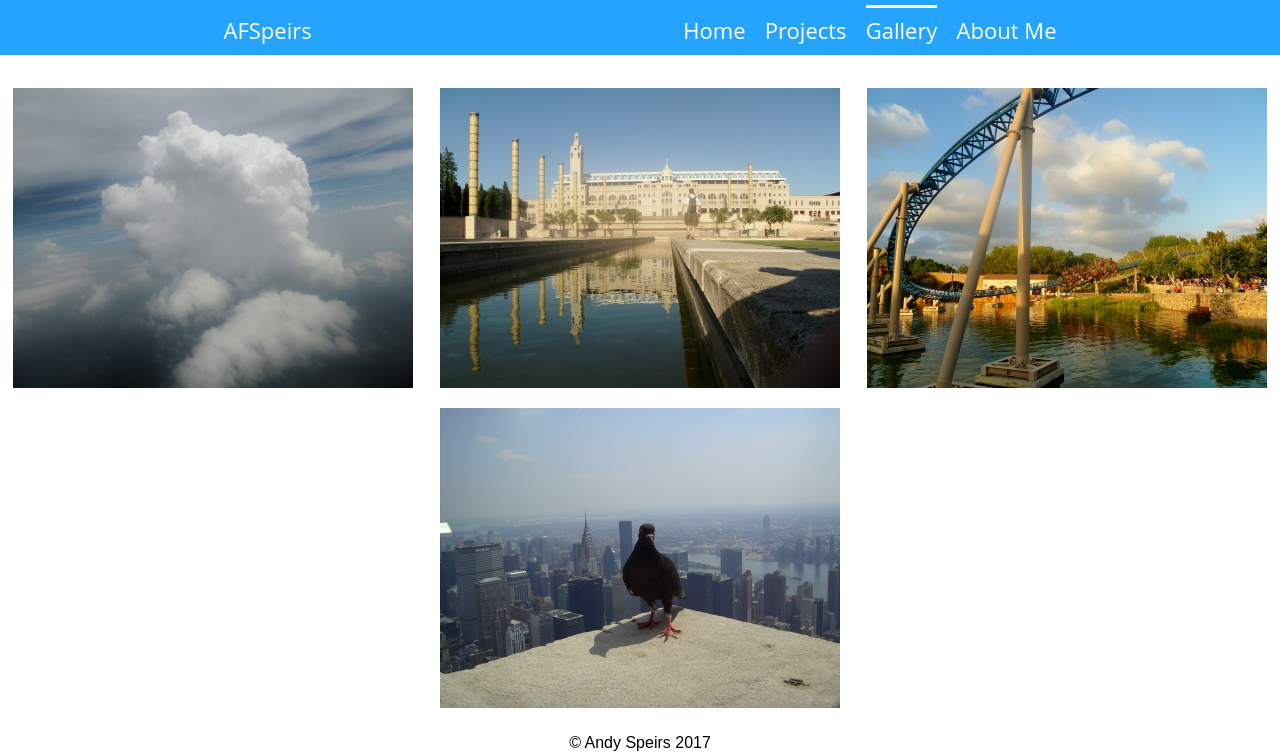
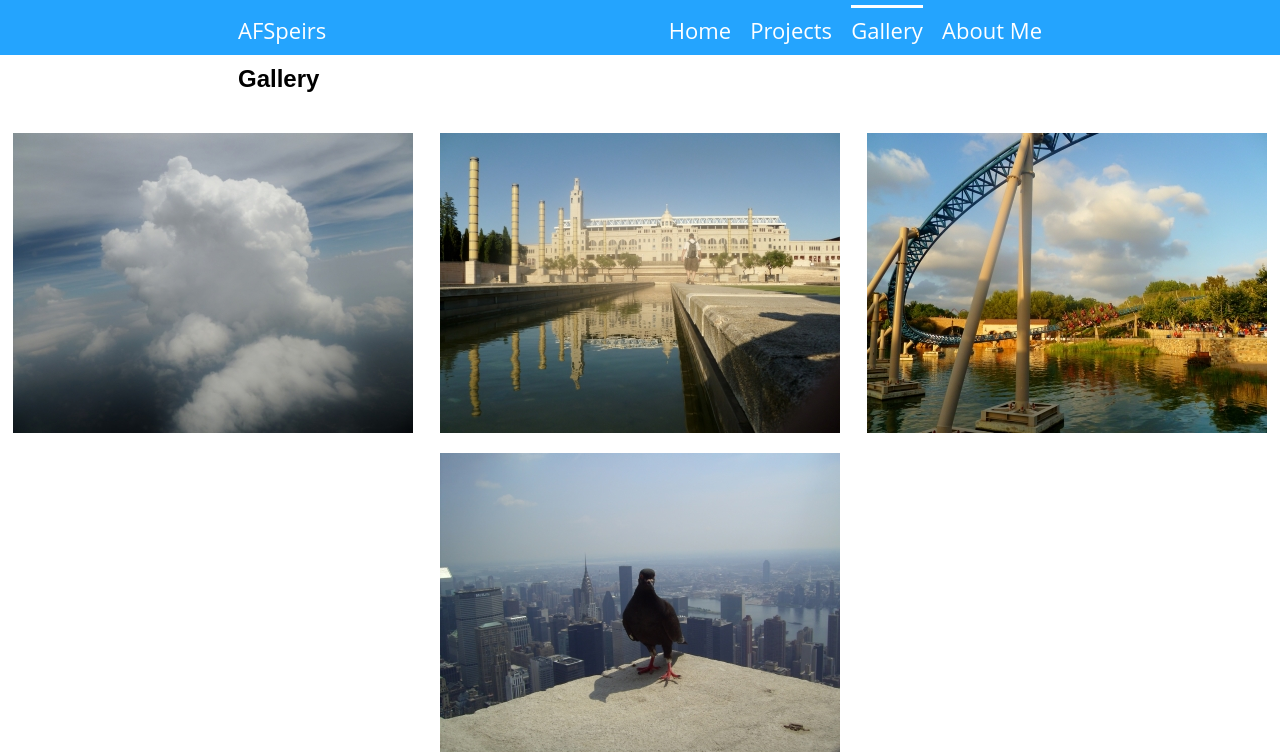
Before and after one commit to afspeirs/speirs.dev, a web app: file pages/gallery.html in a window 1280 px wide. Shown: the top 752 px of the page. Run offline with its HTML, style and script files only (its server is not run), Linux system fonts and the light colour scheme.

Commit message:
Added max width of #main

```diff
--- a/css/gallery.css
+++ b/css/gallery.css
@@ -22,7 +22,7 @@
 /* Width of images */
 @media only screen and (width: 768px) {
     #gallery img {
-        width: 300px;
-        height: 225px;
+        width: 240px;
+        height: 180px;
     }
 }
--- a/css/main.css
+++ b/css/main.css
@@ -21,11 +21,11 @@
 }
 
 #header, #main, .expand ul { /* sets the width of the header and content */
-	width: 70%;
+	width: 80%;
 	margin: 0 auto !important;
 }
 #main {
-	margin-top: 65px;
+	margin-top: 65px !important;
 }
 #main p {
 	font-size: 16px;
@@ -38,11 +38,8 @@
 }
 
 /* Desktops and laptops ----------- */
-@media only screen  and (min-width : 1190px) {
-	#header {
-		padding: 0 1em;
-	}
+@media only screen  and (min-width : 1022px) {
 	#header, #main { /* sets the width of the header and content */
-		width: 833px;
+		width: 804px;
 	}
 }
--- a/css/nav.css
+++ b/css/nav.css
@@ -84,17 +84,3 @@
 		display: none;
 	}
 }
-
-/* 1440p phone */
-@media only screen and (width: 412px) and (device-aspect-ratio: 9/16) {
-	.watchface {
-		margin: 0 44.2px !important;
-	}
-}
-
-/* HTC 10 */
-@media only screen and (width: 360px) and (device-aspect-ratio: 9/16) {
-	.watchface {
-		margin: 0 26px !important;
-	}
-}
```
Also changed, not shown: css/projects.css (+14 -0 lines).
